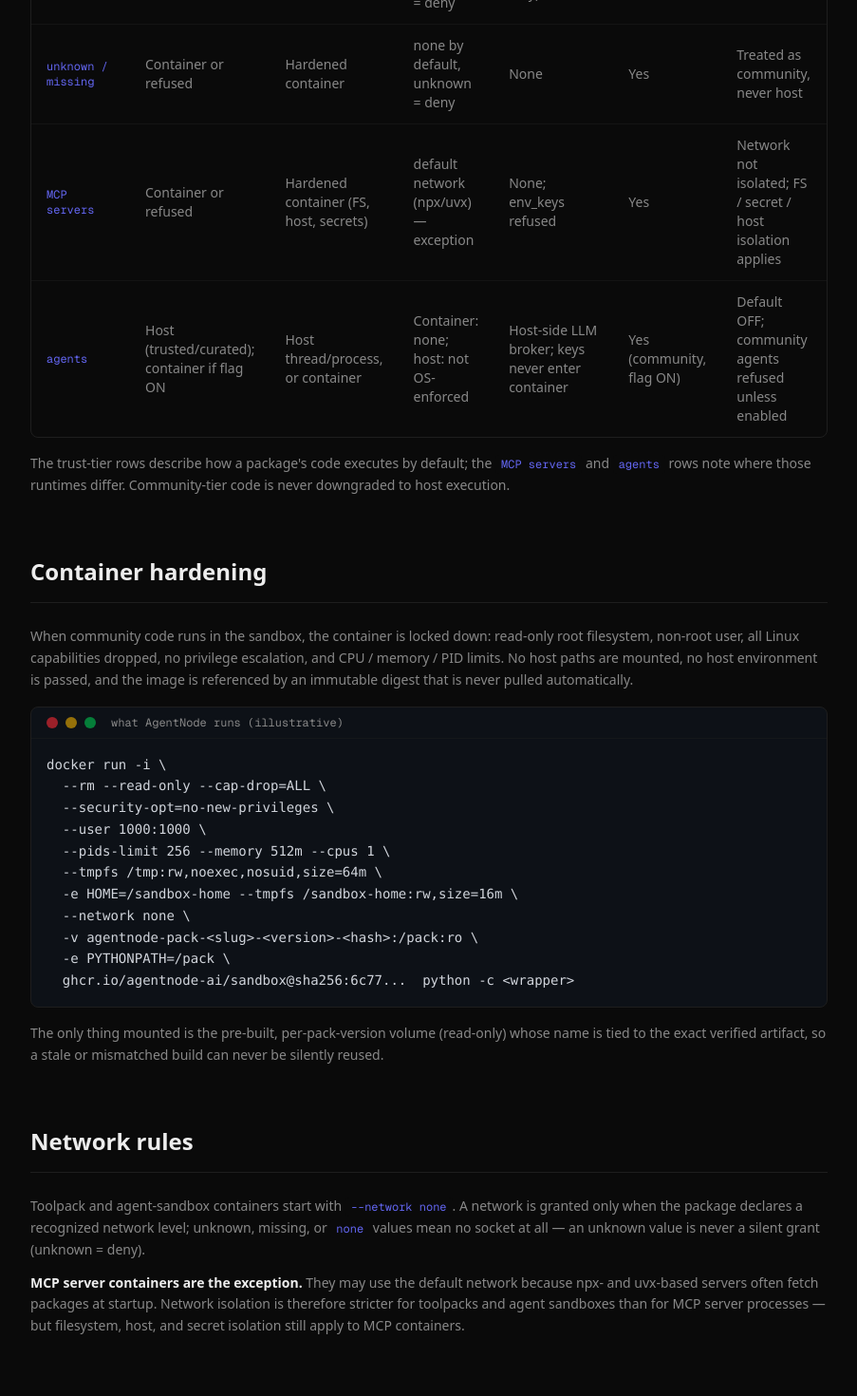
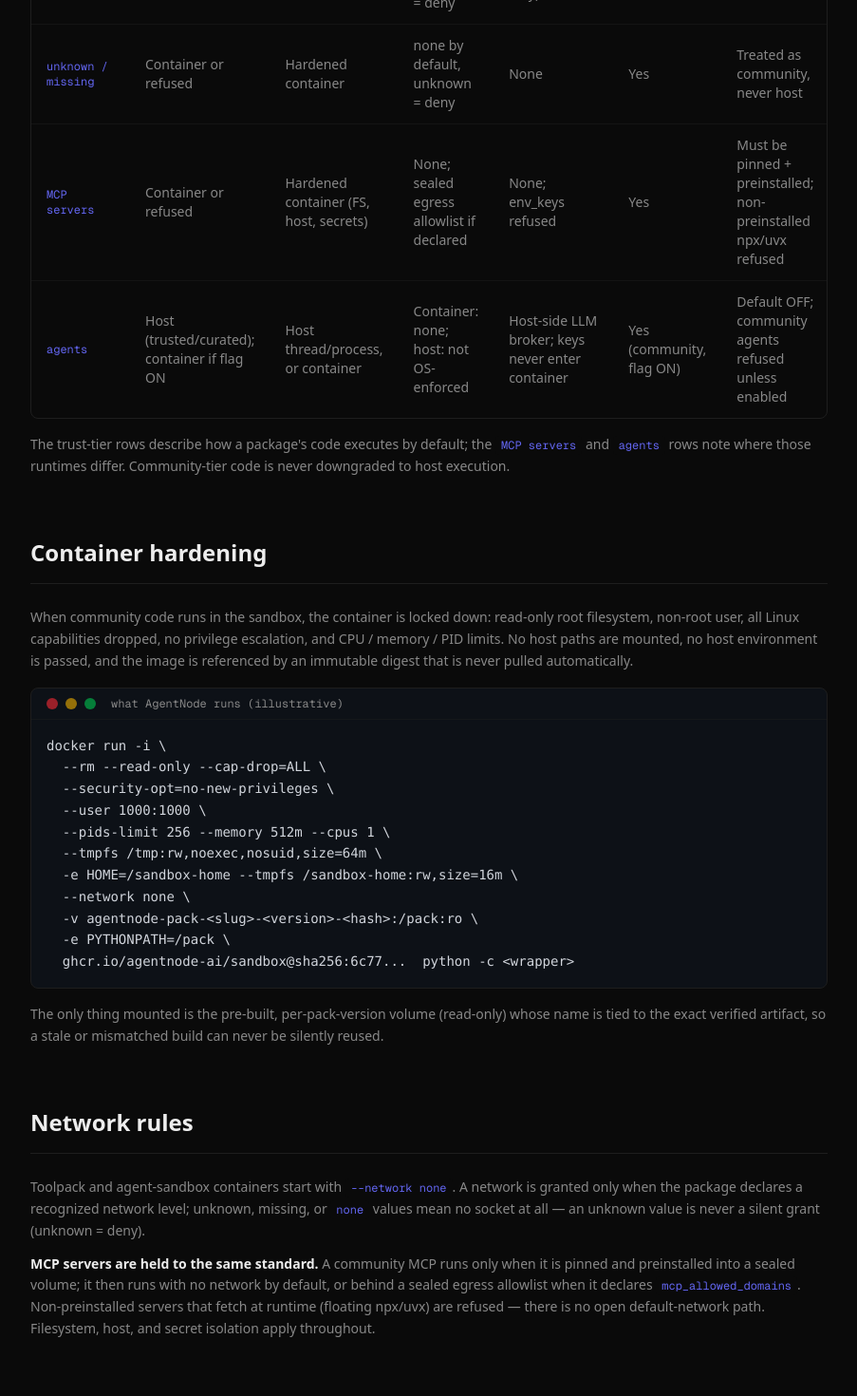
Before and after one commit to agentnode-ai/agentnode, a Next.js app in the folder web/: page /docs/sandbox in a window 1280 px wide. Shown: the part 980-2450 px from the top of the page at 95% size, without its empty margins (320-1223 px from the left). Built offline with nearby package versions, Linux system fonts and the light colour scheme; no server answers.

Commit message:
Sync website docs for SDK 0.17.0

```diff
--- a/web/src/app/docs/sandbox/page.tsx
+++ b/web/src/app/docs/sandbox/page.tsx
@@ -87,10 +87,10 @@ const MATRIX_ROWS = [
     "MCP servers",
     "Container or refused",
     "Hardened container (FS, host, secrets)",
-    "default network (npx/uvx) — exception",
+    "None; sealed egress allowlist if declared",
     "None; env_keys refused",
     "Yes",
-    "Network not isolated; FS / secret / host isolation applies",
+    "Must be pinned + preinstalled; non-preinstalled npx/uvx refused",
   ],
   [
     "agents",
@@ -177,13 +177,14 @@ export default function Page() {
           </p>
           <p className="mt-3 text-sm leading-relaxed text-muted">
             <strong className="text-foreground">
-              MCP server containers are the exception.
+              MCP servers are held to the same standard.
             </strong>{" "}
-            They may use the default network because npx- and uvx-based servers
-            often fetch packages at startup. Network isolation is therefore
-            stricter for toolpacks and agent sandboxes than for MCP server
-            processes — but filesystem, host, and secret isolation still apply
-            to MCP containers.
+            A community MCP runs only when it is pinned and preinstalled into a
+            sealed volume; it then runs with no network by default, or behind a
+            sealed egress allowlist when it declares <C>mcp_allowed_domains</C>.
+            Non-preinstalled servers that fetch at runtime (floating npx/uvx)
+            are refused — there is no open default-network path. Filesystem,
+            host, and secret isolation apply throughout.
           </p>
         </section>
 
@@ -252,8 +253,9 @@ $ agentnode sandbox pull            # explicitly fetch the digest-pinned image`}
               the OS.
             </li>
             <li>
-              MCP server containers can reach the network by default (the
-              documented exception above).
+              MCP server containers run with no network by default; egress is
+              only granted through a declared allowlist (mcp_allowed_domains),
+              and non-preinstalled servers are refused.
             </li>
             <li>
               The agent sandbox is opt-in and default OFF; with it off,
--- a/web/src/app/docs/security/page.tsx
+++ b/web/src/app/docs/security/page.tsx
@@ -129,12 +129,12 @@ export default function SecurityPage() {
         <Row
           label="Container sandbox"
           status="enforced"
-          description="Community-tier code (toolpack builds, toolpack runs, MCP servers, opt-in community agents) executes in a hardened container: read-only filesystem, non-root user, all capabilities dropped, no host mounts, no secrets. Network isolation is stricter for toolpacks and agent sandboxes (network off by default, unknown = deny) than for MCP server processes, whose containers may use the default network because npx/uvx servers often need package and registry access — filesystem, host, and secret isolation still apply to them. If the sandbox is unavailable, execution is denied — never downgraded to the host."
+          description="Community-tier code (toolpack builds, toolpack runs, MCP servers, opt-in community agents) executes in a hardened container: read-only filesystem, non-root user, all capabilities dropped, no host mounts, no secrets. Networking is off by default across the board (unknown = deny); a community MCP must be pinned and preinstalled and gets network access only through a sealed egress allowlist it declares, while non-preinstalled MCP servers are refused. If the sandbox is unavailable, execution is denied — never downgraded to the host."
         />
         <Row
           label="Network allowlist"
           status="enforced"
-          description="Community toolpack and agent-sandbox containers get a network only when the package declares a recognized network level; unknown, missing, or 'none' values mean the container runs with networking fully disabled (--network none, unknown = deny). MCP server containers are the exception noted above — filesystem, host, and secret isolation still apply to them."
+          description="Community toolpack and agent-sandbox containers get a network only when the package declares a recognized network level; unknown, missing, or 'none' values mean the container runs with networking fully disabled (--network none, unknown = deny). Community MCP servers follow the same default-deny rule: they run with no network unless they declare a sealed egress allowlist (mcp_allowed_domains), and non-preinstalled MCP servers are refused."
         />
         <Row
           label="Pinned sandbox image"
@@ -213,7 +213,7 @@ export default function SecurityPage() {
         <Row
           label="Network access"
           status="not-enforced"
-          description="For trusted/curated host execution, 'network: none' declarations are policy-checked but not OS-enforced — a trusted tool could still make HTTP requests. For community toolpacks and agent sandboxes this IS enforced: the container runs with networking disabled unless a network level is declared (MCP server containers are the documented exception)."
+          description="For trusted/curated host execution, 'network: none' declarations are policy-checked but not OS-enforced — a trusted tool could still make HTTP requests. For community toolpacks, MCP servers, and agent sandboxes this IS enforced: the container runs with networking disabled unless a sealed egress allowlist is declared."
         />
         <Row
           label="Filesystem access"
--- a/web/src/app/security/page.tsx
+++ b/web/src/app/security/page.tsx
@@ -304,9 +304,10 @@ export default function SecurityPage() {
           without them, community code is blocked, not downgraded to the host.
         </li>
         <li>
-          MCP server containers isolate filesystem, host, and secrets, but may
-          use the default network because npx- and uvx-based servers often fetch
-          packages at startup.
+          MCP servers must be pinned and preinstalled; they then run with no
+          network by default, or a sealed egress allowlist when they declare
+          allowed domains. Non-preinstalled (npx/uvx) servers are refused —
+          filesystem, host, and secret isolation apply as before.
         </li>
         <li>
           The agent sandbox for community agents is opt-in and off by default;
--- a/web/src/data/changelog.ts
+++ b/web/src/data/changelog.ts
@@ -37,6 +37,24 @@ export function anchorId(r: ChangelogRelease): string {
 }
 
 export const RELEASES: ChangelogRelease[] = [
+  {
+    version: "0.17.0",
+    date: "2026-07-03",
+    dateSource: "pypi",
+    title: "MCP network isolation",
+    summary:
+      "Community MCP servers no longer have an open default-network path. A community MCP runs only when it is pinned and preinstalled into a sealed volume — with no network by default, or a sealed egress allowlist when it declares allowed domains — and non-preinstalled runtime-fetch servers are refused.",
+    highlights: [
+      "MCP servers no longer use an open default network path — networking is default-deny",
+      "Community MCPs must be pinned, preinstalled, and sealed, or they are refused (floating `npx`/`uvx`/`latest`/git/url runtime fetches are rejected)",
+      "Network access is granted only through a declared `mcp_allowed_domains` sealed egress allowlist; otherwise the container runs with no network",
+      "Credentialed MCP launches use default-deny networking plus sealed egress allowlists; cleanup and secret hygiene are enforced across launch, timeout, and failure paths",
+    ],
+    breaking:
+      "Community MCP servers that ship only an mcp_command (floating npx/uvx runtime fetch) are now refused. Pin an exact mcp_install so the server is preinstalled into a sealed volume, and declare mcp_allowed_domains for any runtime egress; without declared domains the server runs with no network. Credentialed and curated/trusted host flows are unchanged.",
+    onPyPI: true,
+    hasTag: true,
+  },
   {
     version: "0.16.0",
     date: "2026-06-12",
```
Also changed, not shown: web/public/llms-full.txt.
